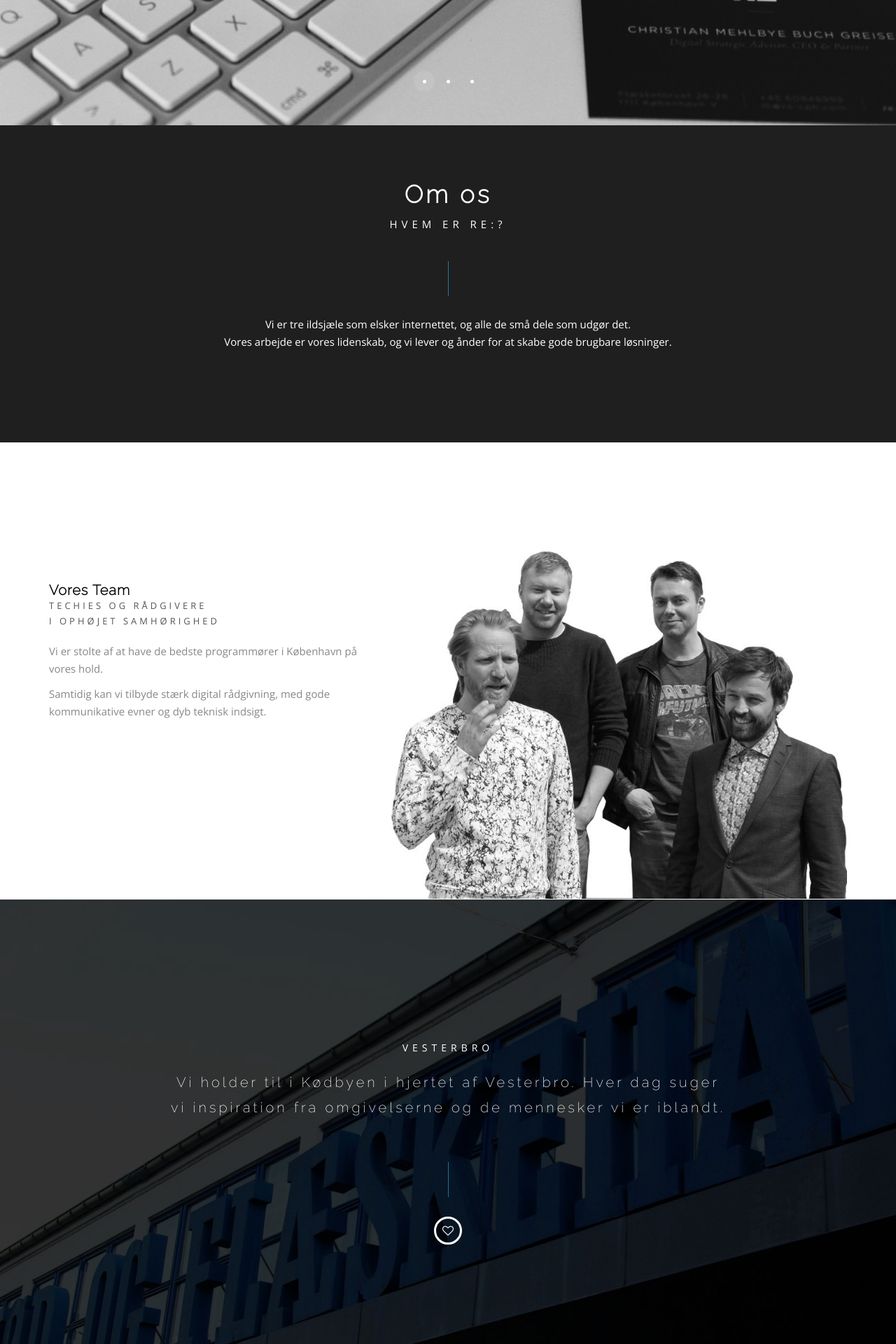
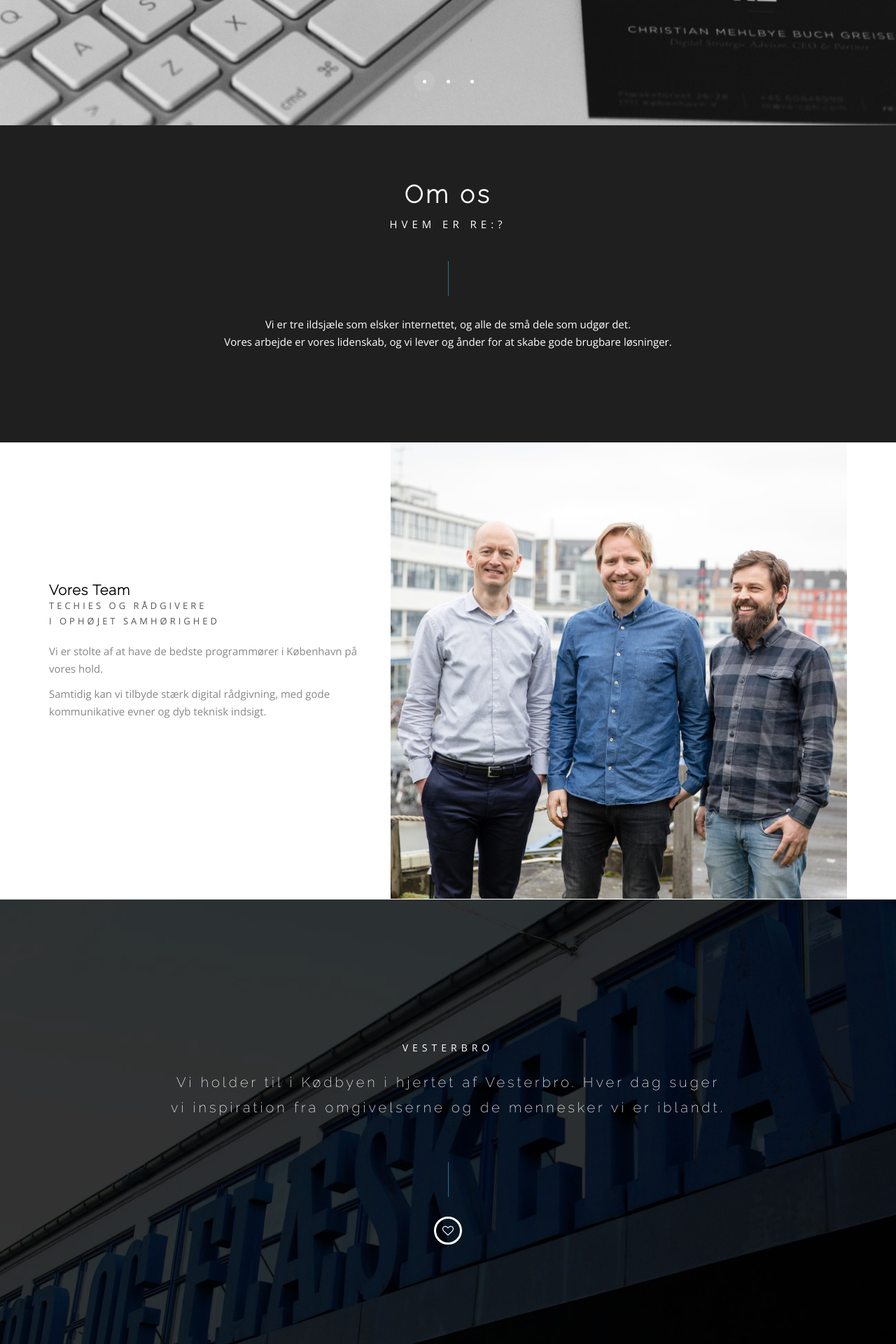
Before and after one commit to re-cph/recph-net, a Jekyll site: the page built from index.html, in a window 1280 px wide. Shown: the part 606-2526 px from the top of the page at 70% size. Built offline with Jekyll 4.4.1, drawn with Linux system fonts in a browser that asks for light colours.

Commit message:
Nyt team billede

```diff
--- a/index.html
+++ b/index.html
@@ -148,7 +148,7 @@ layout: default
           </div><!--/.col-md-4-->
 
           <div class="col-md-7">
-            <img src="images/team/team.jpg" alt="Christian Mehlbye">
+            <img src="images/team/team-2018.jpg" alt="Dre:am team">
           </div><!--/.col-md-7-->
         </div><!--/.team-inner-->
       </div><!--/.team-slider-->
```
Also changed, not shown: images/team/team-2018.jpg (added), images/team/team-laust-mik.jpg (renamed from images/team/team.jpg).
